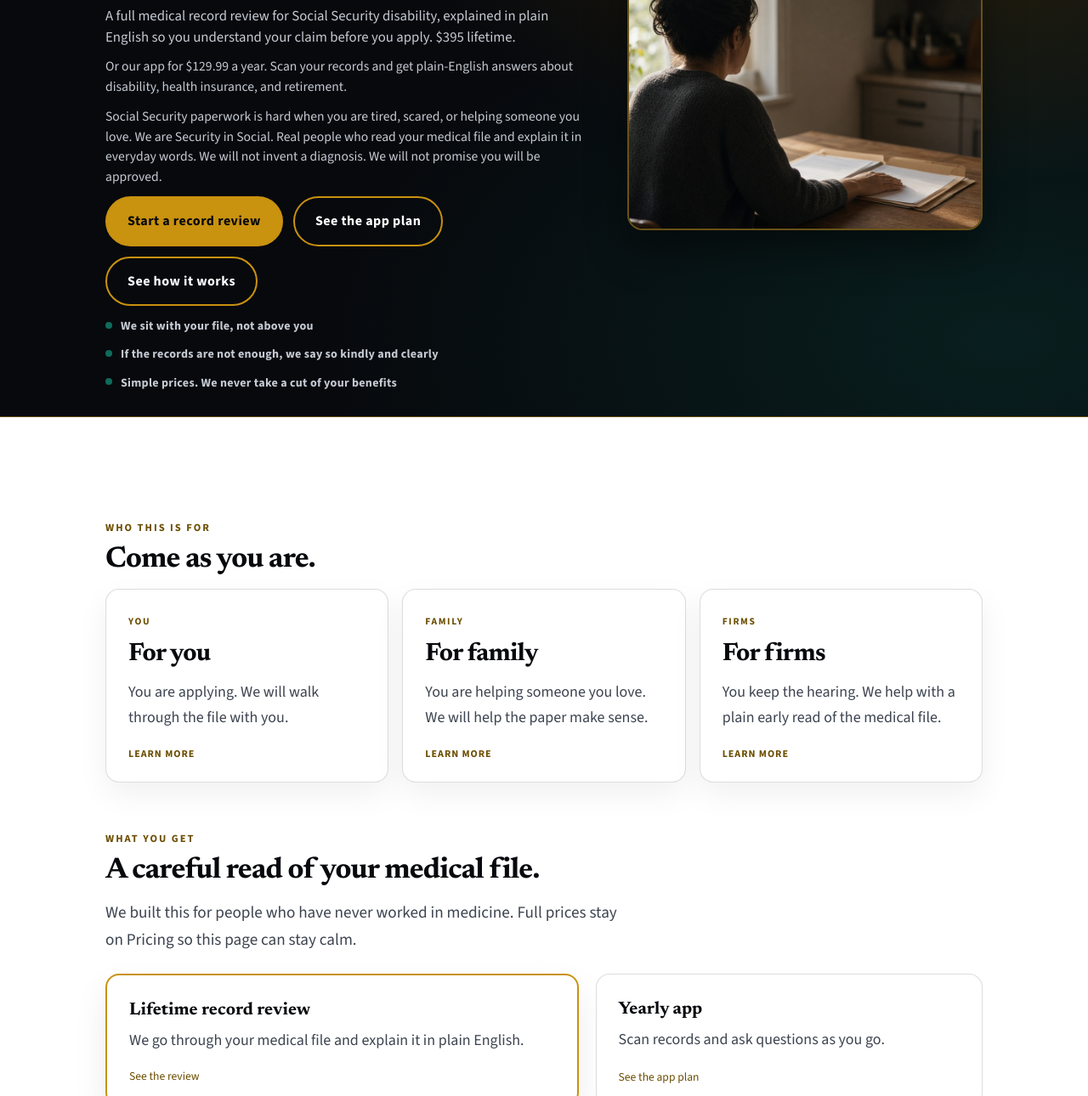
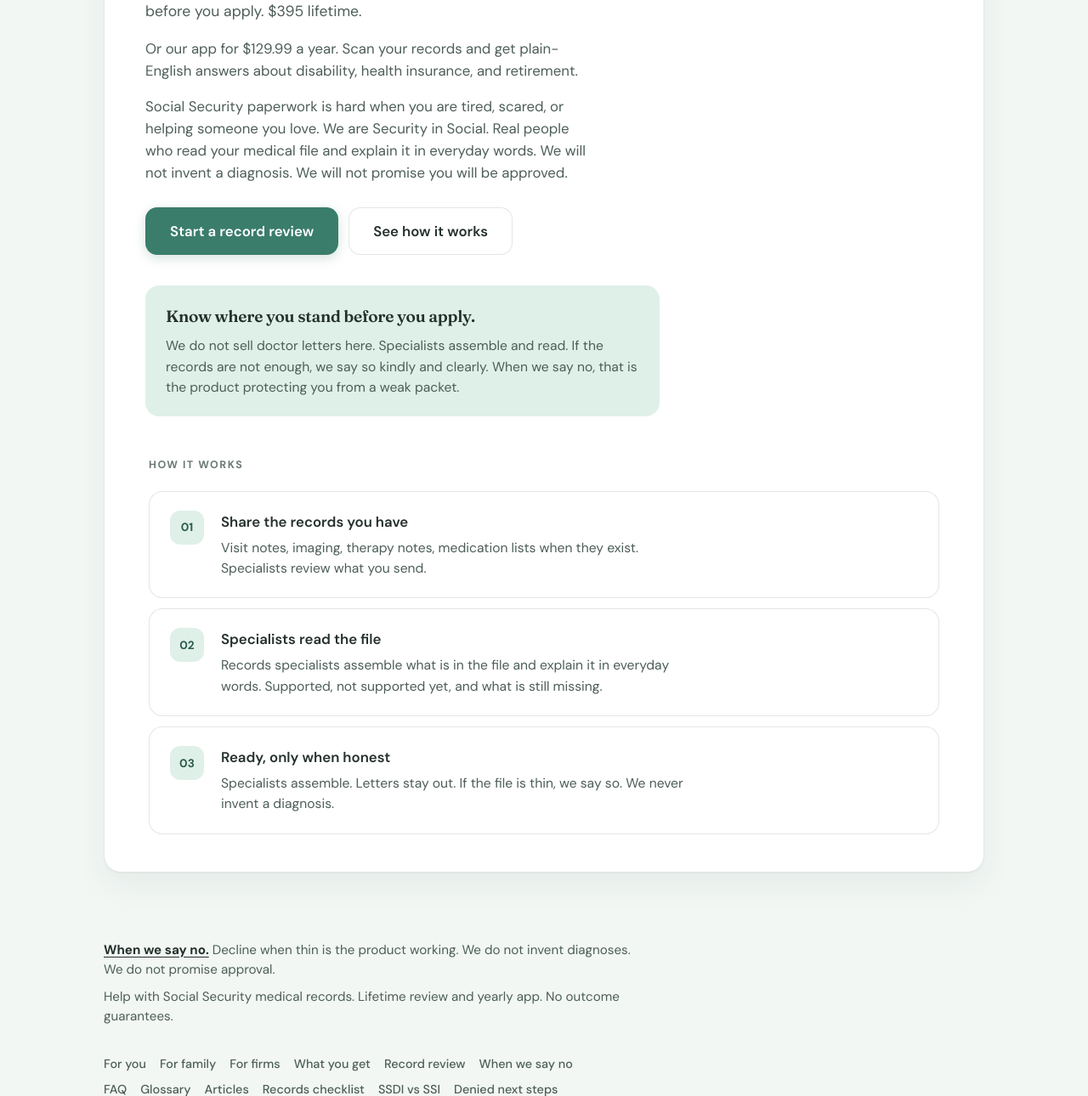
Before and after one commit to ClaimClimbers/sis-product-site, a website: page index.html in a window 1280 px wide. Shown: the part 399-1689 px from the top of the page at 85% size. Drawn offline with nearby package versions, Linux system fonts and the light colour scheme.

Commit message:
Soft CLEAR: Soft Clinic Product Home
Home-only remint to locked Soft Clinic sage/charcoal/soft-green. Campaign Ink
gold/ink/teal stays off Home. Pricing, articles, and desk chrome are unchanged.

Co-authored-by: Cursor Agent <cursoragent@cursor.com>

```diff
--- /dev/null
+++ b/css/site-home-soft-clinic.css
@@ -0,0 +1,469 @@
+/* Product Home · Soft Clinic (C).
+   Layout from pack C-home.html. Tokens from tokens-soft-clinic.css.
+   Imported only on index.html so Pricing, articles, and desk stay unchanged.
+   No Care Talk chrome. No SAMPLE watermark. No Campaign Ink gold/ink/teal. */
+
+*,
+*::before,
+*::after {
+  box-sizing: border-box;
+}
+
+html {
+  scroll-behavior: smooth;
+}
+
+html,
+body {
+  margin: 0;
+  min-height: 100%;
+}
+
+body {
+  font-family: var(--sans);
+  background: var(--surface);
+  color: var(--text);
+  font-size: 17px;
+  line-height: 1.55;
+  min-height: 100vh;
+  -webkit-font-smoothing: antialiased;
+  text-rendering: optimizeLegibility;
+}
+
+img,
+svg {
+  max-width: 100%;
+  display: block;
+}
+
+a {
+  color: inherit;
+  text-decoration: none;
+}
+
+a:hover {
+  color: var(--accent-deep);
+}
+
+:focus {
+  outline: none;
+}
+
+:focus-visible {
+  outline: 2px solid var(--focus);
+  outline-offset: 3px;
+}
+
+::selection {
+  background: var(--accent-soft);
+  color: var(--text);
+}
+
+.skip {
+  position: absolute;
+  left: 12px;
+  top: 12px;
+  z-index: 80;
+  transform: translateY(-160%);
+  background: var(--panel);
+  color: var(--text);
+  border: 2px solid var(--accent);
+  padding: 10px 14px;
+  border-radius: 10px;
+  font-weight: 700;
+  font-size: 0.95rem;
+  text-decoration: none;
+}
+
+.skip:focus,
+.skip:focus-visible {
+  transform: none;
+}
+
+.site-top {
+  background: var(--surface);
+  border-bottom: none;
+  padding-top: 8px;
+  position: sticky;
+  top: 0;
+  z-index: 20;
+}
+
+.site-top-inner {
+  max-width: var(--desk-max);
+  margin: 0 auto;
+  padding: 16px 32px;
+  display: flex;
+  align-items: center;
+  justify-content: space-between;
+  gap: 24px;
+}
+
+.brand {
+  text-decoration: none;
+  color: var(--text);
+  min-width: 0;
+}
+
+.brand:hover {
+  color: var(--text);
+}
+
+.brand-mark {
+  font-family: var(--serif);
+  font-weight: 600;
+  font-size: 1.18rem;
+  letter-spacing: -0.02em;
+  color: var(--text);
+}
+
+.site-top-actions {
+  display: none;
+  align-items: center;
+  gap: 10px;
+  margin-left: auto;
+}
+
+.nav-toggle {
+  display: none;
+  appearance: none;
+  background: var(--panel);
+  border: 1px solid var(--line);
+  border-radius: 12px;
+  padding: 8px 14px;
+  font: 600 0.9rem var(--sans);
+  color: var(--text);
+  cursor: pointer;
+}
+
+.site-nav {
+  display: flex;
+  align-items: center;
+  gap: 24px;
+  font-size: 0.95rem;
+  font-weight: 500;
+  color: var(--muted);
+}
+
+.site-nav a:hover {
+  color: var(--accent-deep);
+}
+
+.site-nav a[aria-current="page"] {
+  color: var(--text);
+  font-weight: 600;
+}
+
+.btn {
+  display: inline-flex;
+  align-items: center;
+  justify-content: center;
+  min-height: var(--cta-min);
+  padding: 0 28px;
+  border-radius: 14px;
+  font-family: var(--sans);
+  font-size: 1.05rem;
+  font-weight: 600;
+  border: 1px solid transparent;
+  cursor: pointer;
+  transition: background 0.15s var(--ease), box-shadow 0.15s var(--ease);
+}
+
+.btn:hover {
+  color: inherit;
+}
+
+.btn-primary {
+  background: var(--accent);
+  color: var(--on-accent);
+  box-shadow: 0 4px 14px rgba(58, 125, 106, 0.22);
+}
+
+.btn-primary:hover {
+  background: var(--accent-deep);
+  color: var(--on-accent);
+}
+
+.btn-ghost {
+  background: var(--panel);
+  color: var(--text);
+  border-color: var(--line);
+}
+
+.btn-ghost:hover {
+  background: var(--surface-2);
+  color: var(--text);
+}
+
+.stage {
+  max-width: var(--desk-max);
+  margin: 0 auto;
+  padding: 24px 32px 72px;
+}
+
+.hero-card {
+  background: var(--panel);
+  border: 1px solid var(--line);
+  border-radius: calc(var(--radius) + 4px);
+  padding: 48px 48px 44px;
+  box-shadow: var(--shadow-quiet);
+}
+
+.kicker {
+  margin: 0 0 14px;
+  font-size: 0.72rem;
+  font-weight: 700;
+  letter-spacing: 0.12em;
+  text-transform: uppercase;
+  color: var(--accent-deep);
+}
+
+.hero-card h1 {
+  margin: 0 0 18px;
+  font-family: var(--serif);
+  font-weight: 600;
+  font-size: clamp(1.9rem, 4vw, 2.65rem);
+  line-height: 1.2;
+  letter-spacing: -0.02em;
+  color: var(--text);
+  max-width: 15ch;
+}
+
+.lede {
+  margin: 0 0 16px;
+  font-size: 1.1rem;
+  color: var(--muted);
+  max-width: 42ch;
+}
+
+.hero-alt,
+.hero-explain {
+  margin: 0 0 16px;
+  font-size: 1.05rem;
+  color: var(--muted);
+  max-width: 46ch;
+  line-height: 1.55;
+}
+
+.hero-explain {
+  margin-bottom: 28px;
+}
+
+.actions {
+  display: flex;
+  flex-wrap: wrap;
+  gap: 12px;
+  margin-bottom: 36px;
+}
+
+.soft-promise {
+  background: var(--accent-soft);
+  border-radius: var(--radius);
+  padding: 22px 24px;
+  max-width: 52ch;
+}
+
+.soft-promise h2 {
+  margin: 0 0 8px;
+  font-family: var(--serif);
+  font-size: 1.2rem;
+  font-weight: 600;
+  letter-spacing: -0.015em;
+  color: var(--text);
+}
+
+.soft-promise p {
+  margin: 0;
+  color: var(--muted);
+  font-size: 0.98rem;
+}
+
+.how {
+  margin-top: 40px;
+  padding: 8px 4px 0;
+}
+
+.how-title {
+  margin: 0 0 20px;
+  font-size: 0.78rem;
+  font-weight: 700;
+  letter-spacing: 0.12em;
+  text-transform: uppercase;
+  color: var(--faint);
+}
+
+.how-steps {
+  display: flex;
+  flex-direction: column;
+  gap: 12px;
+}
+
+.how-step {
+  display: flex;
+  gap: 20px;
+  align-items: flex-start;
+  background: var(--panel);
+  border: 1px solid var(--line);
+  border-radius: var(--radius);
+  padding: 22px 24px;
+}
+
+.how-step .num {
+  flex: 0 0 auto;
+  width: 40px;
+  height: 40px;
+  border-radius: 12px;
+  background: var(--accent-soft);
+  color: var(--accent-deep);
+  font-weight: 700;
+  font-size: 0.85rem;
+  display: flex;
+  align-items: center;
+  justify-content: center;
+}
+
+.how-step h3 {
+  margin: 0 0 6px;
+  font-size: 1.05rem;
+  font-weight: 600;
+  color: var(--text);
+  font-family: var(--sans);
+}
+
+.how-step p {
+  margin: 0;
+  color: var(--muted);
+  font-size: 0.98rem;
+  max-width: 52ch;
+}
+
+.site-foot {
+  max-width: var(--desk-max);
+  margin: 0 auto;
+  padding: 8px 32px 56px;
+  color: var(--muted);
+  font-size: 0.95rem;
+}
+
+.foot-inner {
+  display: flex;
+  flex-wrap: wrap;
+  align-items: flex-start;
+  justify-content: space-between;
+  gap: 24px;
+}
+
+.site-foot p {
+  margin: 0 0 8px;
+  max-width: 42em;
+}
+
+.site-foot strong {
+  color: var(--text);
+}
+
+.site-foot a.when-no {
+  color: var(--text);
+  font-weight: 700;
+  text-decoration: underline;
+  text-underline-offset: 0.18em;
+}
+
+.site-foot a.when-no:hover {
+  color: var(--accent-deep);
+}
+
+.foot-nav {
+  display: flex;
+  flex-wrap: wrap;
+  gap: 8px 16px;
+  max-width: 36rem;
+}
+
+.foot-nav a {
+  color: var(--muted);
+  font-size: 0.9rem;
+  font-weight: 500;
+}
+
+.foot-nav a:hover {
+  color: var(--accent-deep);
+}
+
+@media (max-width: 720px) {
+  .hero-card {
+    padding: 32px 22px;
+  }
+
+  .stage {
+    padding: 12px 16px 56px;
+  }
+
+  .site-top-inner {
+    flex-wrap: wrap;
+    padding: 12px 16px;
+  }
+
+  .site-top-actions {
+    display: flex;
+  }
+
+  .nav-toggle {
+    display: inline-flex;
+  }
+
+  .site-nav {
+    display: none;
+    width: 100%;
+    flex-direction: column;
+    align-items: flex-start;
+    gap: 0;
+    padding-bottom: 8px;
+  }
+
+  .site-top.is-open .site-nav {
+    display: flex;
+  }
+
+  .site-nav a {
+    width: 100%;
+    padding: 12px 0;
+    border-bottom: 1px solid var(--line);
+  }
+
+  .site-foot {
+    padding: 8px 16px 48px;
+  }
+
+  .how-step {
+    padding: 18px 16px;
+  }
+}
+
+@media (prefers-reduced-motion: reduce) {
+  html {
+    scroll-behavior: auto;
+  }
+
+  *,
+  *::before,
+  *::after {
+    animation-duration: 0.01ms !important;
+    animation-iteration-count: 1 !important;
+    transition-duration: 0.01ms !important;
+  }
+}
+
+@media print {
+  .site-top,
+  .nav-toggle,
+  .skip,
+  .btn {
+    display: none !important;
+  }
+
+  body {
+    background: #fff;
+    color: #24302c;
+  }
+}
--- /dev/null
+++ b/css/tokens-soft-clinic.css
@@ -0,0 +1,43 @@
+/* Soft Clinic · LOCKED brand tokens (Sam 2026-09-17 ~6:23pm CT)
+   Pale sage / mint-soft surfaces · charcoal text · soft teal-green (NOT #0f6b5c)
+   Healthcare calm without AI-slop cards. NOT Campaign Ink ink/gold/teal.
+   Product Home import only. Pricing / articles / desk stay on existing chrome.
+   Soft CLEAR · Letters OUT · no AI/MD/em-dash · 2026-09-17 */
+
+@import url("https://fonts.googleapis.com/css2?family=Fraunces:opsz,wght@9..144,400;9..144,500;9..144,600;9..144,700&family=DM+Sans:wght@400;500;600;700&display=swap");
+
+:root {
+  --text: #24302c;
+  --text-2: #33403b;
+  --text-3: #42524c;
+  --surface: #f2f7f4;
+  --surface-2: #e6f0ea;
+  --panel: #ffffff;
+  --line: rgba(36, 48, 44, 0.12);
+  --line-strong: rgba(36, 48, 44, 0.22);
+  --muted: #4d5e57;
+  --faint: #6a7a72;
+  --accent: #3a7d6a;
+  --accent-bright: #4a917c;
+  --accent-soft: #dff0e8;
+  --accent-deep: #2a5c4e;
+  --focus: #3a7d6a;
+  --on-accent: #ffffff;
+  --danger: #7a3535;
+  --danger-soft: #f4e9e9;
+  --serif: "Fraunces", Georgia, "Times New Roman", serif;
+  --sans: "DM Sans", "Segoe UI", "Helvetica Neue", system-ui, sans-serif;
+  --radius: 16px;
+  --radius-sm: 10px;
+  --cta-min: 56px;
+  --space-1: 8px;
+  --space-2: 16px;
+  --space-3: 24px;
+  --space-4: 40px;
+  --space-5: 72px;
+  --desk-max: 1100px;
+  --ease: cubic-bezier(0.22, 1, 0.36, 1);
+  --shadow-quiet: 0 1px 0 rgba(36, 48, 44, 0.04), 0 14px 36px rgba(36, 48, 44, 0.06);
+}
+
+/* Forbidden reuse: --ink #07090d · --gold #c9920f · --accent #0f6b5c · cream #f4efe4 */
--- a/index.html
+++ b/index.html
@@ -5,7 +5,7 @@
   <meta name="viewport" content="width=device-width, initial-scale=1">
   <title>Security in Social. DIY Social Security help and a medical record review.</title>
   <meta name="description" content="Understand your Social Security claim before you apply. $395 lifetime full medical record review. Or the app for $129.99 a year.">
-  <meta name="theme-color" content="#07090d">
+  <meta name="theme-color" content="#f2f7f4">
   <link rel="canonical" href="https://securityinsocial.com/">
   <meta property="og:type" content="website">
   <meta property="og:site_name" content="Security in Social">
@@ -22,121 +22,81 @@
   <link rel="icon" href="favicon.svg" type="image/svg+xml">
   <link rel="preconnect" href="https://fonts.googleapis.com">
   <link rel="preconnect" href="https://fonts.gstatic.com" crossorigin>
-  <link href="https://fonts.googleapis.com/css2?family=Newsreader:opsz,wght@6..72,600;6..72,700&family=Source+Sans+3:ital,wght@0,400;0,600;0,700;0,800;1,400&display=swap" rel="stylesheet">
-  <link rel="stylesheet" href="css/site.css">
-  <link rel="stylesheet" href="css/hero-media.css">
+  <link rel="stylesheet" href="css/tokens-soft-clinic.css">
+  <link rel="stylesheet" href="css/site-home-soft-clinic.css">
 </head>
 <body data-page="home">
   <a class="skip" href="#main">Skip to content</a>
-  <header class="mast">
-    <div class="mast-inner">
-      <div class="mast-top">
+  <header class="site-top">
+    <div class="site-top-inner">
       <a class="brand" href="/">
-          <span class="brand-mark" aria-hidden="true">SiS</span>
-          <span class="brand-text"><strong>Security in Social</strong><em>SSDI</em></span>
+        <span class="brand-mark">Security in Social</span>
       </a>
-        <div class="mast-actions">
+      <div class="site-top-actions">
         <button class="nav-toggle" type="button" aria-expanded="false" aria-controls="site-nav">Menu</button>
-          <a class="mast-cta" href="/contact">Contact</a>
       </div>
-      </div>
-      <nav id="site-nav" class="nav" aria-label="Primary">
+      <nav id="site-nav" class="site-nav" aria-label="Primary">
         <a href="/" aria-current="page">Home</a>
         <a href="/for-you">For you</a>
         <a href="/for-family">For family</a>
         <a href="/how-it-works">How it works</a>
         <a href="/pricing">Pricing</a>
-        <a class="nav-cta" href="/contact">Contact</a>
+        <a href="/contact">Contact</a>
       </nav>
     </div>
   </header>
 
   <main id="main">
-    <section class="hero hero-campaign">
-      <div class="hero-inner hero-grid">
-        <div class="hero-copy">
-          <p class="kicker reveal">We know this is heavy.</p>
-          <h1 class="reveal d1">Understand your Social Security claim before you apply.</h1>
-          <p class="lede reveal d2">A full medical record review for Social Security disability, explained in plain English so you understand your claim before you apply. $395 lifetime.</p>
-          <p class="hero-alt reveal d2">Or our app for $129.99 a year. Scan your records and get plain-English answers about disability, health insurance, and retirement.</p>
-          <p class="hero-explain reveal d3">Social Security paperwork is hard when you are tired, scared, or helping someone you love. We are Security in Social. Real people who read your medical file and explain it in everyday words. We will not invent a diagnosis. We will not promise you will be approved.</p>
-          <div class="actions reveal d3">
+    <div class="stage">
+      <section class="hero-card">
+        <p class="kicker">Security in Social</p>
+        <h1>Understand your Social Security claim before you apply.</h1>
+        <p class="lede">A full medical record review for Social Security disability, explained in plain English so you understand your claim before you apply. $395 lifetime.</p>
+        <p class="hero-alt">Or our app for $129.99 a year. Scan your records and get plain-English answers about disability, health insurance, and retirement.</p>
+        <p class="hero-explain">Social Security paperwork is hard when you are tired, scared, or helping someone you love. We are Security in Social. Real people who read your medical file and explain it in everyday words. We will not invent a diagnosis. We will not promise you will be approved.</p>
+        <div class="actions" id="start">
           <a class="btn btn-primary" href="/contact#review">Start a record review</a>
-            <a class="btn btn-ghost" href="/pricing#app">See the app plan</a>
-            <a class="btn btn-ghost" href="/how-it-works">See how it works</a>
+          <a class="btn btn-ghost" href="#how">See how it works</a>
         </div>
-          <ul class="trust-chips reveal d3">
-            <li>We sit with your file, not above you</li>
-            <li>If the records are not enough, we say so kindly and clearly</li>
-            <li>Simple prices. We never take a cut of your benefits</li>
-          </ul>
+        <aside class="soft-promise" aria-label="Confidence promise">
+          <h2>Know where you stand before you apply.</h2>
+          <p>We do not sell doctor letters here. Specialists assemble and read. If the records are not enough, we say so kindly and clearly. When we say no, that is the product protecting you from a weak packet.</p>
+        </aside>
+
+        <section class="how" id="how">
+          <h2 class="how-title">How it works</h2>
+          <div class="how-steps">
+            <div class="how-step">
+              <div class="num">01</div>
+              <div>
+                <h3>Share the records you have</h3>
+                <p>Visit notes, imaging, therapy notes, medication lists when they exist. Specialists review what you send.</p>
               </div>
-        <figure class="hero-media reveal d2">
-          <img src="images/sis-hero-confidence-before-apply.jpg" width="960" height="720" alt="Person reviewing a Social Security claim file at home, gaining clarity before applying." decoding="async" fetchpriority="high">
-        </figure>
+            </div>
+            <div class="how-step">
+              <div class="num">02</div>
+              <div>
+                <h3>Specialists read the file</h3>
+                <p>Records specialists assemble what is in the file and explain it in everyday words. Supported, not supported yet, and what is still missing.</p>
+              </div>
+            </div>
+            <div class="how-step">
+              <div class="num">03</div>
+              <div>
+                <h3>Ready, only when honest</h3>
+                <p>Specialists assemble. Letters stay out. If the file is thin, we say so. We never invent a diagnosis.</p>
+              </div>
+            </div>
           </div>
         </section>
-
-    <div class="sheet">
-      <p class="kicker section-kicker">Who this is for</p>
-      <h2>Come as you are.</h2>
-      <div class="audience-grid">
-        <a class="audience-card" href="/for-you">
-          <span class="lbl">You</span>
-          <h2>For you</h2>
-          <p>You are applying. We will walk through the file with you.</p>
-          <span class="meta">Learn more</span>
-        </a>
-        <a class="audience-card" href="/for-family">
-          <span class="lbl">Family</span>
-          <h2>For family</h2>
-          <p>You are helping someone you love. We will help the paper make sense.</p>
-          <span class="meta">Learn more</span>
-        </a>
-        <a class="audience-card" href="/for-firms">
-          <span class="lbl">Firms</span>
-          <h2>For firms</h2>
-          <p>You keep the hearing. We help with a plain early read of the medical file.</p>
-          <span class="meta">Learn more</span>
-        </a>
-      </div>
-
-      <p class="kicker section-kicker">What you get</p>
-      <h2>A careful read of your medical file.</h2>
-      <p class="lede">We built this for people who have never worked in medicine. Full prices stay on Pricing so this page can stay calm.</p>
-
-      <div class="card-grid">
-        <a class="card card-now" href="/pricing#review">
-          <h3>Lifetime record review</h3>
-          <p>We go through your medical file and explain it in plain English.</p>
-          <span class="meta">See the review</span>
-        </a>
-        <a class="card card-alt" href="/pricing#app">
-          <h3>Yearly app</h3>
-          <p>Scan records and ask questions as you go.</p>
-          <span class="meta">See the app plan</span>
-        </a>
-      </div>
-
-      <div class="banner">
-        <p>We do not sell doctor letters here. We do not take a cut of benefits. We do not promise a decision.</p>
-      </div>
-
-      <div class="close-cta campaign-close">
-        <h2>Bring the records you have.</h2>
-        <p>Tell us where you are. We will take the next step with you.</p>
-        <div class="actions">
-          <a class="btn btn-primary" href="/contact#review">Start a record review</a>
-          <a class="btn btn-ghost" href="/pricing">See pricing</a>
-        </div>
-      </div>
+      </section>
     </div>
   </main>
 
   <footer class="site-foot">
     <div class="foot-inner">
       <div>
-        <p><strong>Security in Social</strong></p>
+        <p><a class="when-no" href="/clinical-gate"><strong>When we say no.</strong></a> Decline when thin is the product working. We do not invent diagnoses. We do not promise approval.</p>
         <p>Help with Social Security medical records. Lifetime review and yearly app. No outcome guarantees.</p>
       </div>
       <nav class="foot-nav" aria-label="Footer">
--- a/js/site.js
+++ b/js/site.js
@@ -1,7 +1,7 @@
 (function () {
   "use strict";
 
-  var mast = document.querySelector(".mast");
+  var mast = document.querySelector(".mast") || document.querySelector(".site-top");
   var toggle = document.querySelector(".nav-toggle");
   var nav = document.getElementById("site-nav");
 
```
Lines whose indentation alone changed are shown as unchanged.
